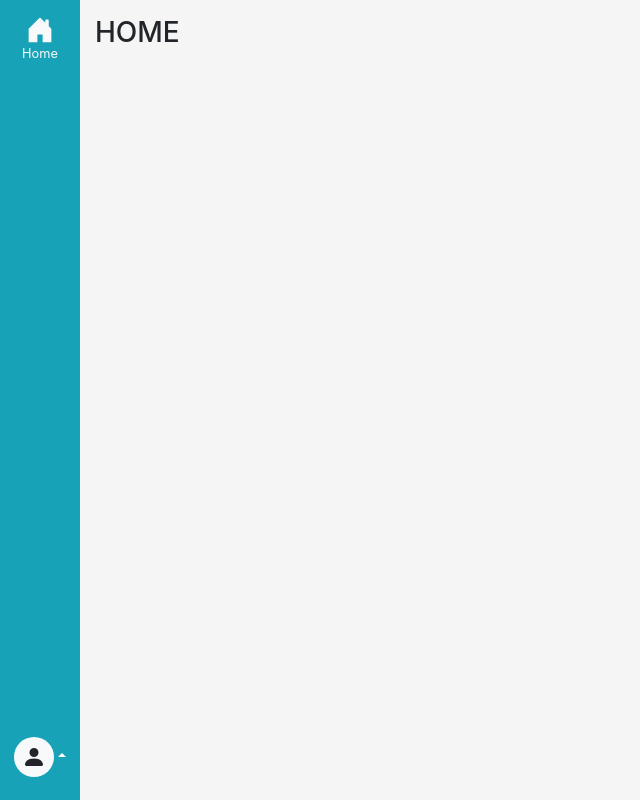
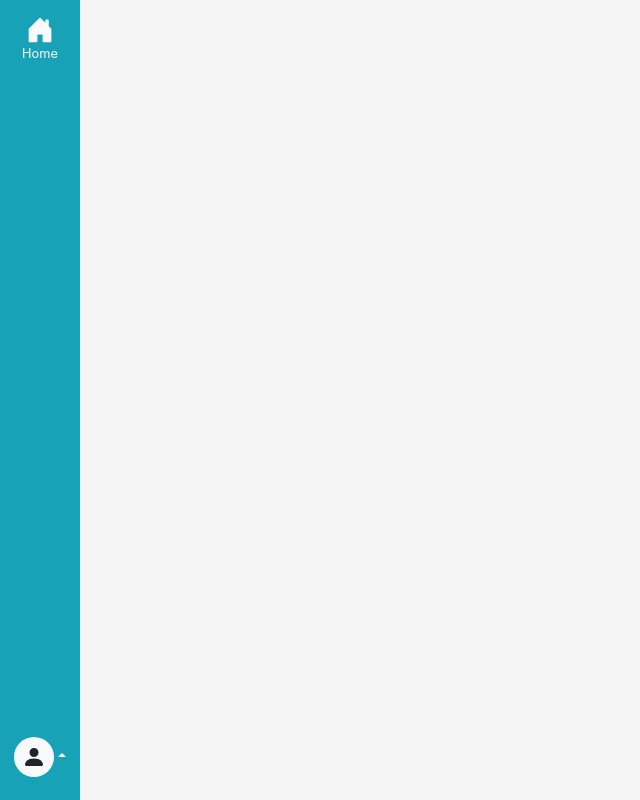
Before and after one commit to willvitorino/vue-bootstrap-clean, a Vue app in the folder template/: page / in a window 1280 px wide. Shown: the whole page, without its empty margins (0-640 px from the left). Built offline with nearby package versions, Linux system fonts and the light colour scheme.

Commit message:
Nome do Projeto na Home
Signed-off-by: William Vitorino <williamvitorino3@gmail.com>

```diff
--- a/template/src/views/Home.vue
+++ b/template/src/views/Home.vue
@@ -2,7 +2,7 @@
   <section class="container-fluid">
     <div class="row my-3">
       <div class="col">
-        <span class="h3">HOME</span>
+        <span class="h3">{{ name }}</span>
       </div>
     </div>
   </section>
```
